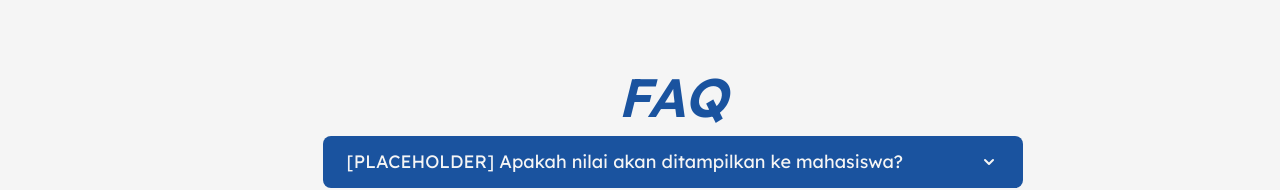
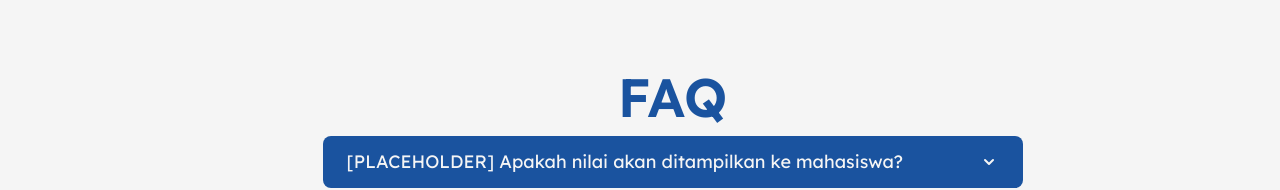
Before and after one commit to ppmb-kmbui/fe-ppmb-2025, a Next.js app: page / in a window 1280 px wide. Shown: the part 899-1089 px from the top of the page. Built offline with nearby package versions, Linux system fonts and the light colour scheme.

Commit message:
style: remove italic for faq text

```diff
--- a/src/components/home/Faq.tsx
+++ b/src/components/home/Faq.tsx
@@ -23,7 +23,7 @@ export const Faq: React.FC = () => {
 
     return (
         <div className='w-full flex flex-col items-center px- gap-3'>
-        <text className='text-[54px] leading-[1] font-semibold text-ppmb-blue-600 italic'>FAQ</text>
+        <text className='text-[54px] leading-[1] font-semibold text-ppmb-blue-600'>FAQ</text>
 
         <div className="flex flex-col gap-2">
             {DATA.map((data, key) => (
```
